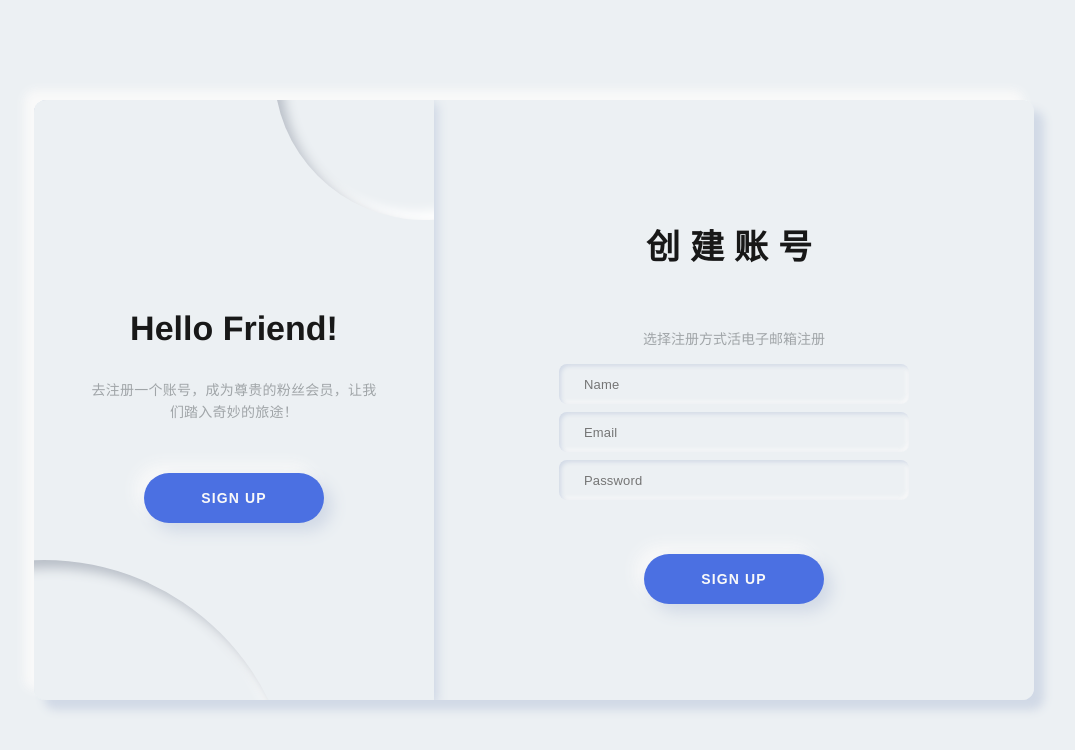
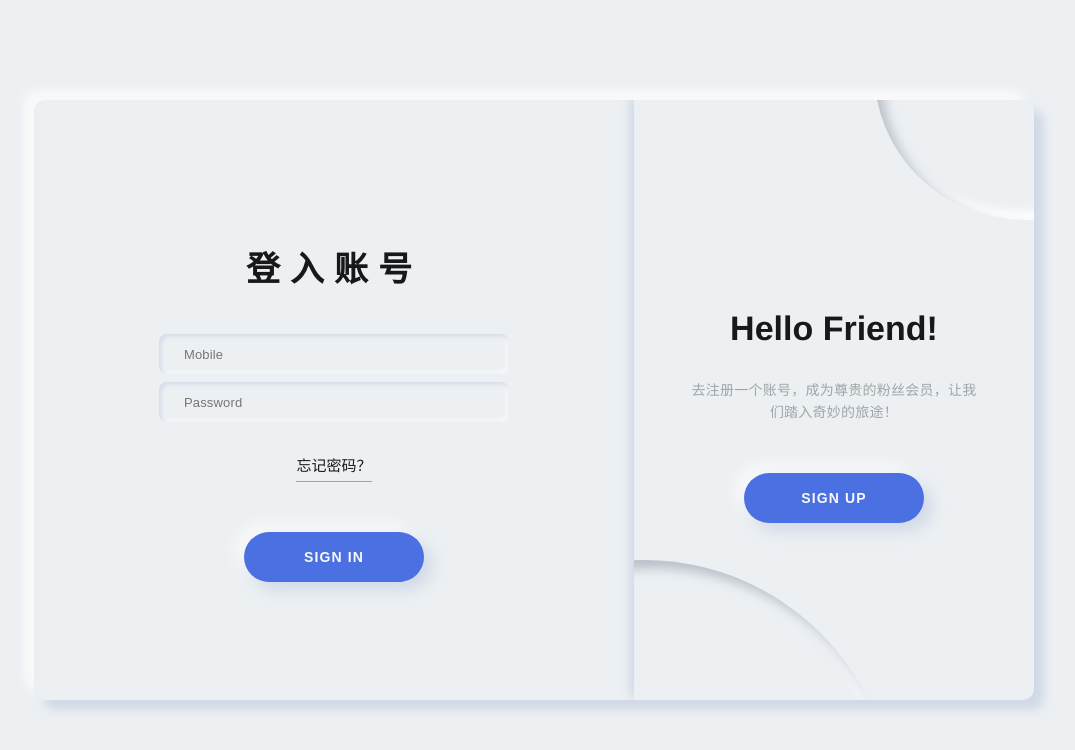
Before and after one commit to ZVMAGL3/erp, a Vue app in the folder erp/: page /#/login in a window 1280 px wide. Shown: the top 750 px of the page, without its empty margins (106-1181 px from the left). Built offline with nearby package versions, Linux system fonts and the light colour scheme.

Commit message:
v0.0.0.004

```diff
--- a/erp/src/pages/login.vue
+++ b/erp/src/pages/login.vue
@@ -1,46 +1,47 @@
 <template>
     <div class="shell">
         <div class="innerShell">
-            <div class="container a-container" :class="!LogIn?'is-txl':''" id="a-container">
-                <form action="" method="" class="form" id="a-form">
-                    <h2 class="form_title title">创建账号</h2>
-                    <div class="form_icons">
+            <div class="container a-container" :class="LogIn?'is-txl':''" id="a-container">
+                <div action="" method="" class="box" id="a-box">
+                    <h2 class="box_title title">创建账号</h2>
+                    <div class="box_icons">
                     </div>
-                    <span class="form_span">选择注册方式活电子邮箱注册</span>
-                    <input type="text" class="form_input" placeholder="Name">
-                    <input type="text" class="form_input" placeholder="Email">
-                    <input type="text" class="form_input" placeholder="Password">
-                    <button class="form_button button submit">SIGN UP</button>
-                </form>
+                    <!-- <span class="box_span">注册</span> -->
+                    <div v-for="element,index in property()" :key="index" class="input-group">
+                        <div v-if="complianceFunctions[index].value && (focusRecording[index] || loggedIn)" class="box_span">{{ element.Prompt }}</div>
+                        <input type="text" @blur="handleBlur(index)" class="box_input" :placeholder="element.placeholder" v-model="register_text[index]">
+                    </div>
+                    <button class="box_button button submit">SIGN UP</button>
+                </div>
             </div>
 
-            <div class="container b-container" :class="LogIn?'is-txl':''" id="b-container">
-                <form action="" method="" class="form" id="b-form">
-                    <h2 class="form_title title">登入账号</h2>
-                    <div class="form_icons">
+            <div class="container b-container" :class="(LogIn?'is-txl':'') + (LogIn?' is-z':'')" id="b-container">
+                <div action="" method="" class="box" id="b-box">
+                    <h2 class="box_title title">登入账号</h2>
+                    <div class="box_icons">
                     </div>
-                    <span class="form_span">选择登录方式活电子邮箱登录</span>
-                    <input type="text" class="form_input" placeholder="Email">
-                    <input type="text" class="form_input" placeholder="Password">
-                    <a class="form_link">忘记密码？</a>
-                    <button class="form_button button submit">SIGN IN</button>
-                </form>
+                    <!-- <span class="box_span">登录</span> -->
+                    <input type="text" class="box_input" placeholder="Mobile" v-model="login_mobile">
+                    <input type="text" class="box_input" placeholder="Password" v-model="login_password">
+                    <a class="box_link">忘记密码？</a>
+                    <button class="box_button button submit">SIGN IN</button>
+                </div>
             </div>
 
-            <div class="switch" :class="(!LogIn?'is-txr':'') + (is_gx?' is-gx':'')" id="switch-cnt">
+            <div class="switch" :class="(LogIn?'is-txr':'') + (is_gx?' is-gx':'')" id="switch-cnt">
                 <div class="switch_circle" :class="!LogIn?'is-txr':''"></div>
                 <div class="switch_circle switch_circle-t" :class="!LogIn?'is-txr':''"></div>
 
                 <div class="switch_container" :class="LogIn?'is-hidden':''" id="switch-c1">
                     <h2 class="switch_title title" style="letter-spacing: 0;">Welcome Back!</h2>
                     <p class="switch_description description">已经有账号了嘛，去登入账号来进入奇妙世界吧！！！</p>
-                    <button class="switch_button button switch-btn" @click="changeForm">SIGN IN</button>
+                    <button class="switch_button button switch-btn" @click="changeBox">SIGN IN</button>
                 </div>
 
                 <div class="switch_container" :class="!LogIn?'is-hidden':''" id="switch-c2">
                     <h2 class="switch_title title" style="letter-spacing: 0;">Hello Friend!</h2>
                     <p class="switch_description description">去注册一个账号，成为尊贵的粉丝会员，让我们踏入奇妙的旅途！</p>
-                    <button class="switch_button button switch-btn" @click="changeForm">SIGN UP</button>
+                    <button class="switch_button button switch-btn" @click="changeBox">SIGN UP</button>
                 </div>
             </div>
         </div>
@@ -48,17 +49,71 @@
 </template>
 
 <script setup>
-    import { ref } from 'vue';
+    import { ref,reactive,computed } from 'vue';
+
+    //样式调整
     let LogIn = ref(true)
 
     let is_gx = ref(false)
 
-    function changeForm(){
-        is_gx.value = true
-        LogIn.value=!LogIn.value
-        setTimeout(function () {
-            is_gx.value = !is_gx.value
-        }, 1500)
+    function changeBox(){
+        if(!is_gx.value){
+            is_gx.value = true
+            LogIn.value=!LogIn.value
+            setTimeout(function () {
+                is_gx.value = !is_gx.value
+            }, 1000)
+        }
+    }
+
+    //表单数据
+    let login_mobile = ref('') //用户手机号
+    let login_password = ref('') //用户密码
+    let register_text= reactive( //注册
+        ['','','','']
+    )
+    let focusRecording = reactive([false,false,false,false]) //记录是否显示不合规
+
+    function handleBlur(index){ //显示不合规
+        focusRecording[index] = true
+    }
+
+    let loggedIn = ref(false) //默认显示不合规
+
+    let complianceFunctions = [
+        computed(() => !RegExpression_s(register_text[0], 0)),
+        computed(() => !RegExpression_s(register_text[1], 1)),
+        computed(() => !RegExpression_s(register_text[2], 2)),
+        computed(() => !(register_text[2] === register_text[3]))
+    ]
+
+    let property = () => [
+
+        {
+            Prompt:'* 请输入用户名,第一个不能为数字',
+            placeholder:'Name',
+        },
+        {
+            Prompt:'* 请输入正确的手机号',
+            placeholder:'Mobile',
+        },
+        {
+            Prompt:'* 8-12位,需包含数字、大写字母、小写字母和特殊符号(@$!%*?&~)',
+            placeholder:'Password',
+        },
+        {
+            Prompt:'* 确认密码必须和设置的密码一致',
+            placeholder:'Confirm Password',
+        },
+    ]
+
+    function RegExpression_s(val,i){//正则表达式
+        let array = [
+            /^(?![0-9])(?!.*[?!@&|/])[^\s]{1,16}$/, //不为以数字开头
+            /^(\+\d{2,3}\-)?\d{11}$/, //手机号
+            /^(?=.*[a-z])(?=.*[A-Z])(?=.*\d)(?=.*[@$!%*?&~])[A-Za-z\d@$!%*?&~]{8,}$/,   //password
+        ];
+        return array[i].test(val)
     }
 </script>
 
@@ -136,13 +191,24 @@
         transition: 1.25s;
     }
 
-    .form {
+    .box {
         display: flex;
         justify-content: center;
         align-items: center;
         flex-direction: column;
         width: 100%;
         height: 100%;
+    }
+
+    .box_title{
+        margin-bottom: 10px;
+    }
+
+    .input-group{
+        display: flex;
+        flex-direction: column; /* 将子元素垂直排列 */
+        align-items: flex-start; /* 左对齐子元素 */
+        margin-bottom: 10px;
     }
 
     .iconfont {
@@ -161,7 +227,7 @@
         cursor: pointer;
     }
 
-    .form_input {
+    .box_input {
         width: 350px;
         height: 40px;
         margin: 4px 0;
@@ -176,16 +242,18 @@
         box-shadow: inset 2px 2px 4px #d1d9e6, inset -2px -2px 4px #f9f9f9;
     }
 
-    .form_input:focus {
+    .box_input:focus {
         box-shadow: inset 4px 4px 4px #d1d9e6, inset -4px -4px 4px #f9f9f9;
     }
 
-    .form_span {
-        margin-top: 30px;
-        margin-bottom: 12px;
+    .box_span {
+        margin-left: 20px;
+        color:red;
+        width: 220px;
+         text-align: left;
     }
 
-    .form_link {
+    .box_link {
         color: #181818;
         font-size: 15px;
         margin-top: 25px;
--- a/erp/src/router/index.js
+++ b/erp/src/router/index.js
@@ -10,31 +10,38 @@ export default createRouter({
         {
             path:'/',
             name:'/',
+            redirect:'/homePage'
+        },
+        {
+            path:'/login',
+            name:'login',
             beforeEnter: (to, from, next) => {
                 if(store.state.login.loginState === true){
                     next("/homePage")
                 }else{
+                    next()
+                }
+            },
+            component: () => import('/src/pages/login.vue'),
+
+        },
+        {
+            path:'/homePage',
+            name:'homePage',
+            beforeEnter: (to, from, next) => {
+                if(store.state.login.loginState === true){
+                    next()
+                }else{
                     store.dispatch('login/initialization').then((isLoggedIn) => {
                         if(isLoggedIn){
-                            next('/homePage')
+                            next()
                         }else{
                             next('/login')
                         }
                     })
                 }
             },
-        },
-        {
-            path:'/login',
-            name:'login',
-            component: () => import('/src/pages/login.vue'),
-
-        },
-        {
-            path:'/homePage',
-            name:'homePage',
             component: () => import('/src/pages/homePage.vue'),
-
         },
     ]
 })
```
